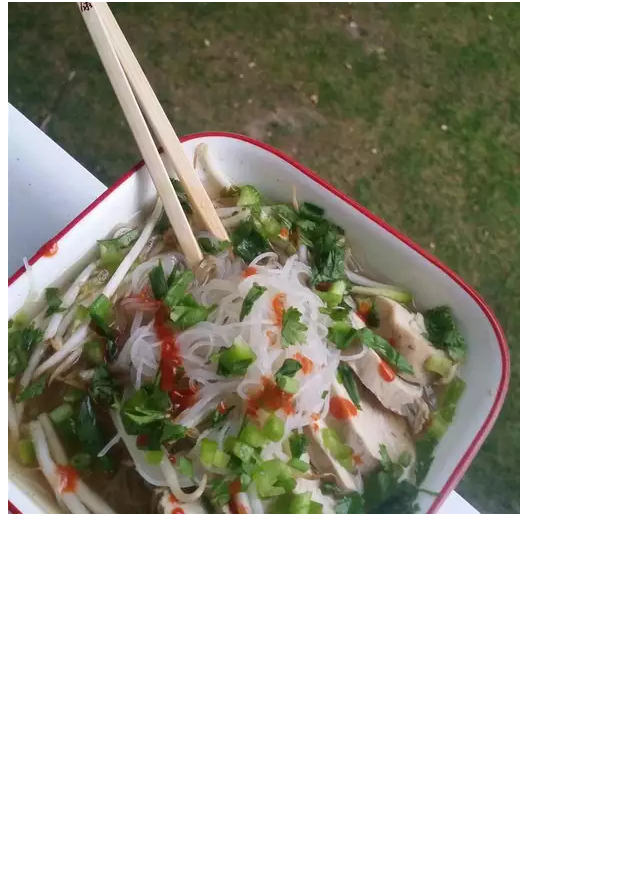
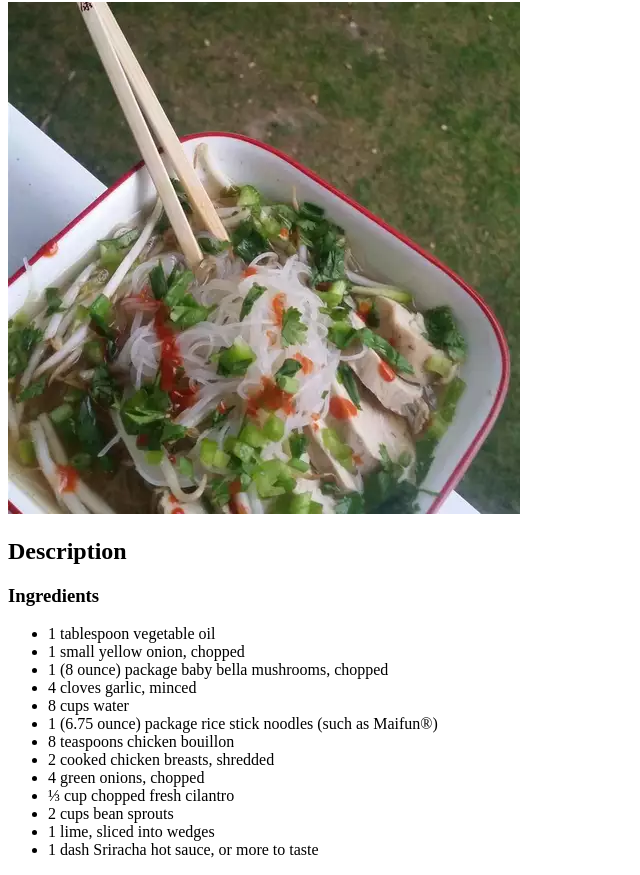
Before and after one commit to spiritualphoenix/odin-recipes, a plain HTML site: page recipes/pho-ga-soup.html in a window 1280 px wide. Shown: the part 78-953 px from the top of the page, without its empty margins (0-640 px from the left). Before the commit the page ends 800 px from the top, so only its background shows below. Drawn offline with Linux system fonts and the light colour scheme.

Commit message:
Add bulleted list of ingredients Users will want ingredients for their recipe.

```diff
--- a/recipes/pho-ga-soup.html
+++ b/recipes/pho-ga-soup.html
@@ -8,5 +8,22 @@
 <body>
     <h1>Pho Ga Soup</h1>
     <img src="../img/image.webp" alt="Pho Ga Soup Image">
+    <h2>Description</h2>
+    <h3>Ingredients</h3>
+    <ul>
+        <li>1 tablespoon vegetable oil</li>
+        <li>1 small yellow onion, chopped</li>
+        <li>1 (8 ounce) package baby bella mushrooms, chopped</li>
+        <li>4 cloves garlic, minced</li>
+        <li>8 cups water</li>
+        <li>1 (6.75 ounce) package rice stick noodles (such as Maifun®)</li>
+        <li>8 teaspoons chicken bouillon</li>
+        <li>2 cooked chicken breasts, shredded</li>
+        <li>4 green onions, chopped</li>
+        <li>⅓ cup chopped fresh cilantro</li>
+        <li>2 cups bean sprouts</li>
+        <li>1 lime, sliced into wedges</li>
+        <li>1 dash Sriracha hot sauce, or more to taste</li>
+    </ul>
 </body>
 </html>
```
